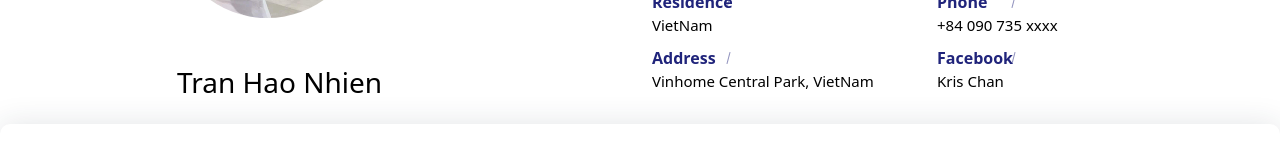
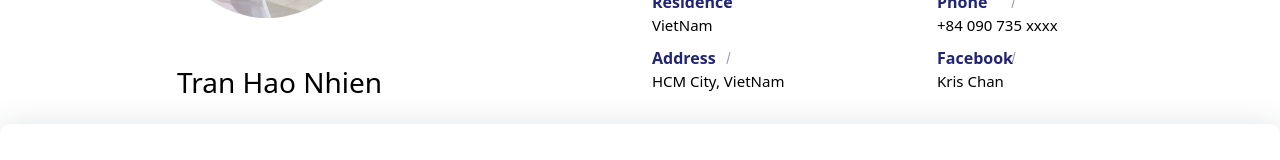
Before and after one commit to kriscse/index, a plain HTML site: page admin/profile.html in a window 1280 px wide. Shown: the part 388-548 px from the top of the page. Drawn offline with nearby package versions, Linux system fonts and the light colour scheme.

Commit message:
Update profile.html

```diff
--- a/admin/profile.html
+++ b/admin/profile.html
@@ -94,7 +94,7 @@
                             </div>
                             <div class="media">
                                 <label>Address</label>
-                                <p>Vinhome Central Park, VietNam</p>
+                                <p>HCM City, VietNam</p>
                             </div>
                         </div>
                         <div class="col-md-6">
```
